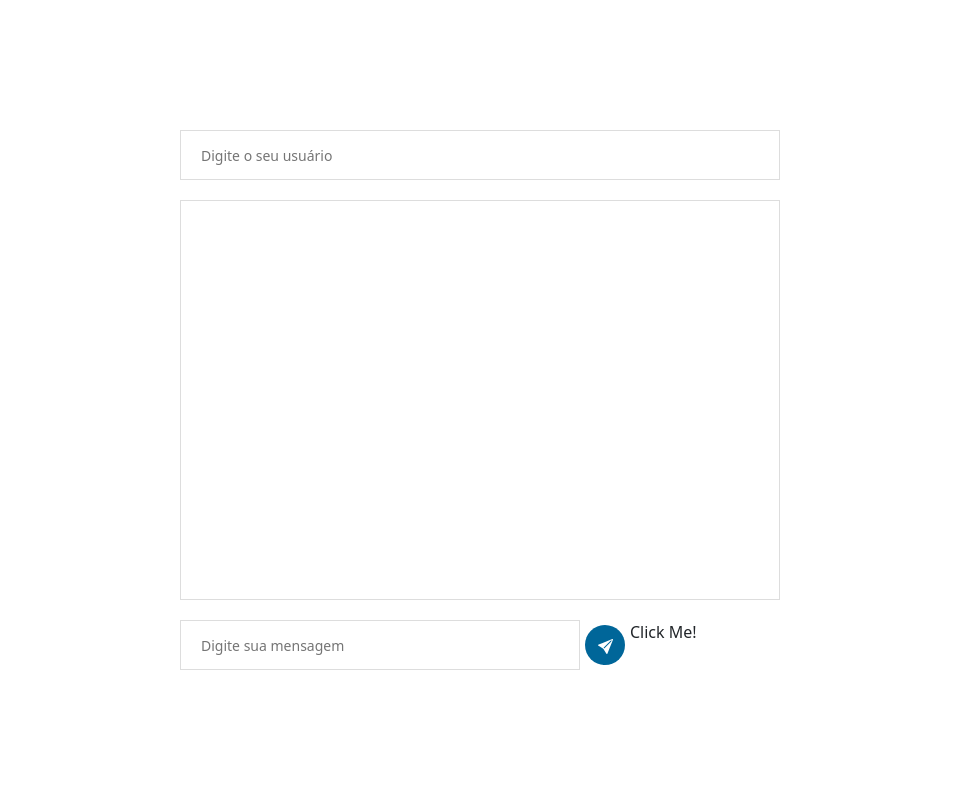
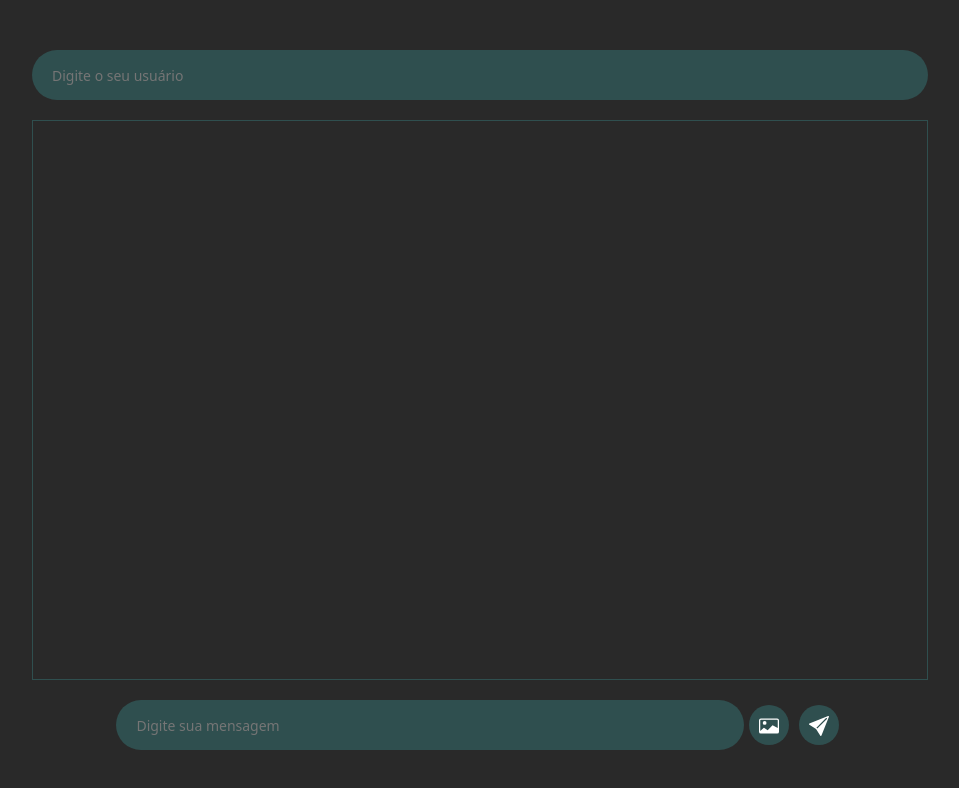
Before and after one commit to TheDarktor/ZapZap2, a website: page public/index.html in a window 1280 px wide. Shown: the whole page, without its empty margins (160-1119 px from the left). Drawn offline with nearby package versions, Linux system fonts and the light colour scheme; no server answers.

Commit message:
Add files via upload

```diff
--- a/public/index.html
+++ b/public/index.html
@@ -7,6 +7,7 @@
     <title>ZapZap 2</title>
     <link rel="stylesheet" href="style.css" />
     <link rel="stylesheet" href="uploadImage.css" />
+    <link rel="stylesheet" href="scrollbar.css" />
     <link
       href="https://cdn.jsdelivr.net/npm/bootstrap@5.1.3/dist/css/bootstrap.min.css"
       rel="stylesheet"
@@ -96,6 +97,7 @@
     <!-- </Upload Image Modal> -->
     <form id="chat">
       <input
+        class="chatinputs"
         id="userInput"
         type="text"
         name="username"
@@ -104,16 +106,36 @@
       <div class="messages"></div>
       <div id="div-Submit">
         <input
+          class="chatinputs"
           id="messageInput"
           type="text"
           name="message"
           placeholder="Digite sua mensagem"
         />
+        <button
+          class="chatButtons"
+          type="submit"
+          onclick="openImageUploadModal()"
+        >
+          <svg
+            xmlns="http://www.w3.org/2000/svg"
+            width="20"
+            height="20"
+            fill="currentColor"
+            class="bi bi-card-image"
+            viewBox="0 0 16 16"
+          >
+            <path d="M6.002 5.5a1.5 1.5 0 1 1-3 0 1.5 1.5 0 0 1 3 0z" />
+            <path
+              d="M1.5 2A1.5 1.5 0 0 0 0 3.5v9A1.5 1.5 0 0 0 1.5 14h13a1.5 1.5 0 0 0 1.5-1.5v-9A1.5 1.5 0 0 0 14.5 2h-13zm13 1a.5.5 0 0 1 .5.5v6l-3.775-1.947a.5.5 0 0 0-.577.093l-3.71 3.71-2.66-1.772a.5.5 0 0 0-.63.062L1.002 12v.54A.505.505 0 0 1 1 12.5v-9a.5.5 0 0 1 .5-.5h13z"
+            />
+          </svg>
+        </button>
         <button id="submitMessageButton" class="chatButtons" type="submit">
           <svg
             xmlns="http://www.w3.org/2000/svg"
-            width="15"
-            height="15"
+            width="20"
+            height="20"
             fill="currentColor"
             class="bi bi-send-fill"
             viewBox="0 0 16 16"
@@ -123,7 +145,6 @@
             />
           </svg>
         </button>
-        <a onclick="openImageUploadModal()">Click Me!</a>
       </div>
     </form>
     <script src="js/uploadImageModal.js"></script>
--- /dev/null
+++ b/public/scrollbar.css
@@ -0,0 +1,19 @@
+/* width */
+::-webkit-scrollbar {
+  width: 5px;
+}
+
+/* Track */
+::-webkit-scrollbar-track {
+  background: darkslategray;
+}
+
+/* Handle */
+::-webkit-scrollbar-thumb {
+  background: #888;
+}
+
+/* Handle on hover */
+::-webkit-scrollbar-thumb:hover {
+  background: #555;
+}
--- a/public/style.css
+++ b/public/style.css
@@ -1,6 +1,7 @@
 html,
 body {
   height: 100%;
+  background-color: #292929 !important;
 }
 
 * {
@@ -18,17 +19,12 @@ body {
 }
 
 #messageInput {
-  width: 400px;
-  border: 1px solid #ddd;
-  height: 50px;
+  width: 70%;
   padding: 0 20px;
   font-size: 14px;
 }
 
 #userInput {
-  width: 600px;
-  border: 1px solid #ddd;
-  height: 50px;
   padding: 0 20px;
   font-size: 14px;
 }
@@ -38,7 +34,7 @@ body {
   height: 40px;
   font-size: 14px;
   border: none;
-  background: #069;
+  background: darkslategray;
   text-align: center;
   font-weight: bold;
   color: #fff;
@@ -46,18 +42,27 @@ body {
   border-radius: 180px;
 }
 
+.chatinputs {
+  width: 70%;
+  height: 50px;
+  border-radius: 180px;
+  background: darkslategray;
+  border: none;
+}
+
 .messages {
-  width: 600px;
-  height: 400px;
+  width: 70%;
+  height: 70%;
   margin: 20px 0;
-  border: 1px solid #ddd;
+  border: 1px solid darkslategray;
   padding: 20px;
   overflow-y: scroll;
 }
 
 #div-Submit {
   display: flex;
-  width: 600px;
+  width: 70%;
+  justify-content: center;
 }
 
 #uploadImageButton {
```
